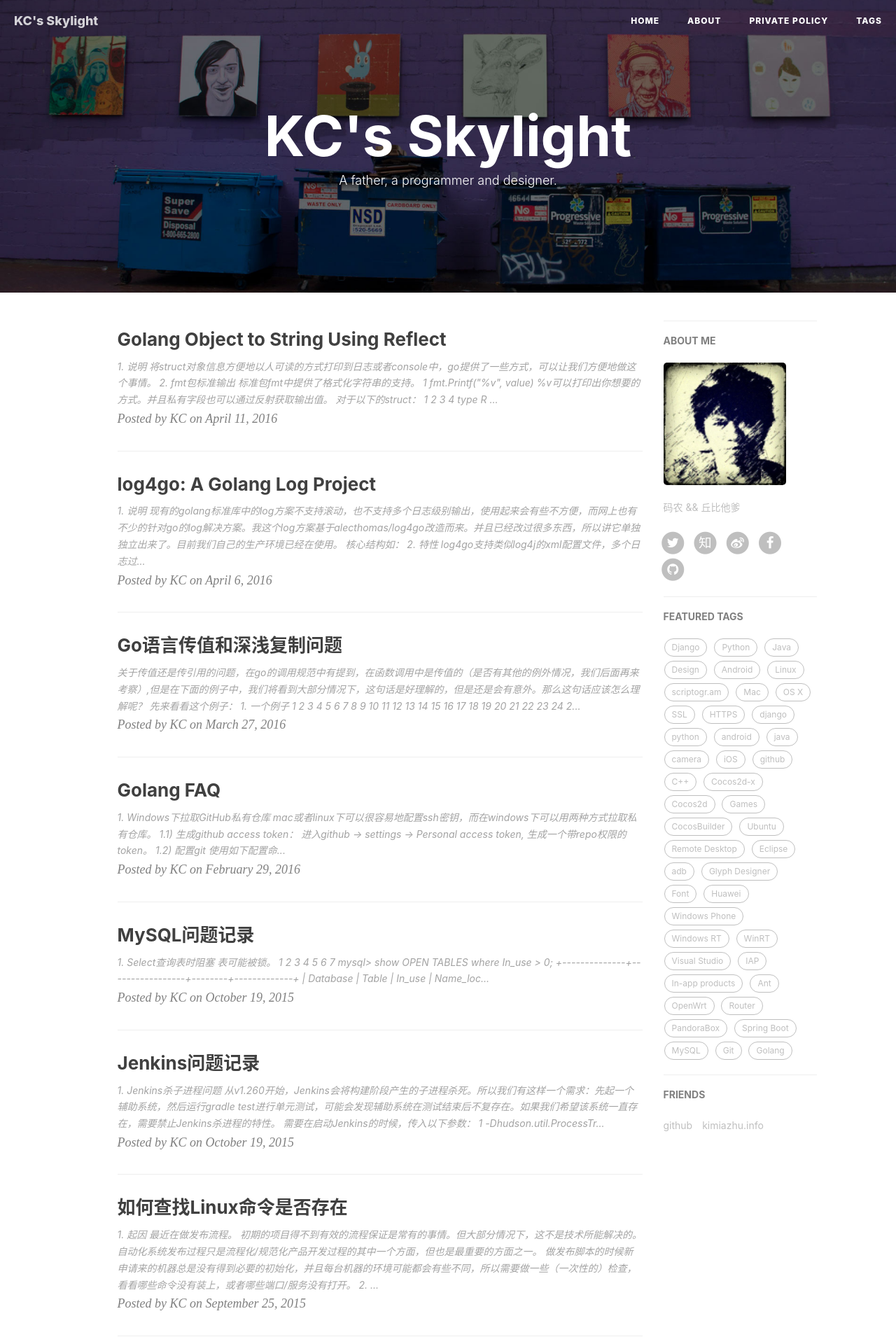
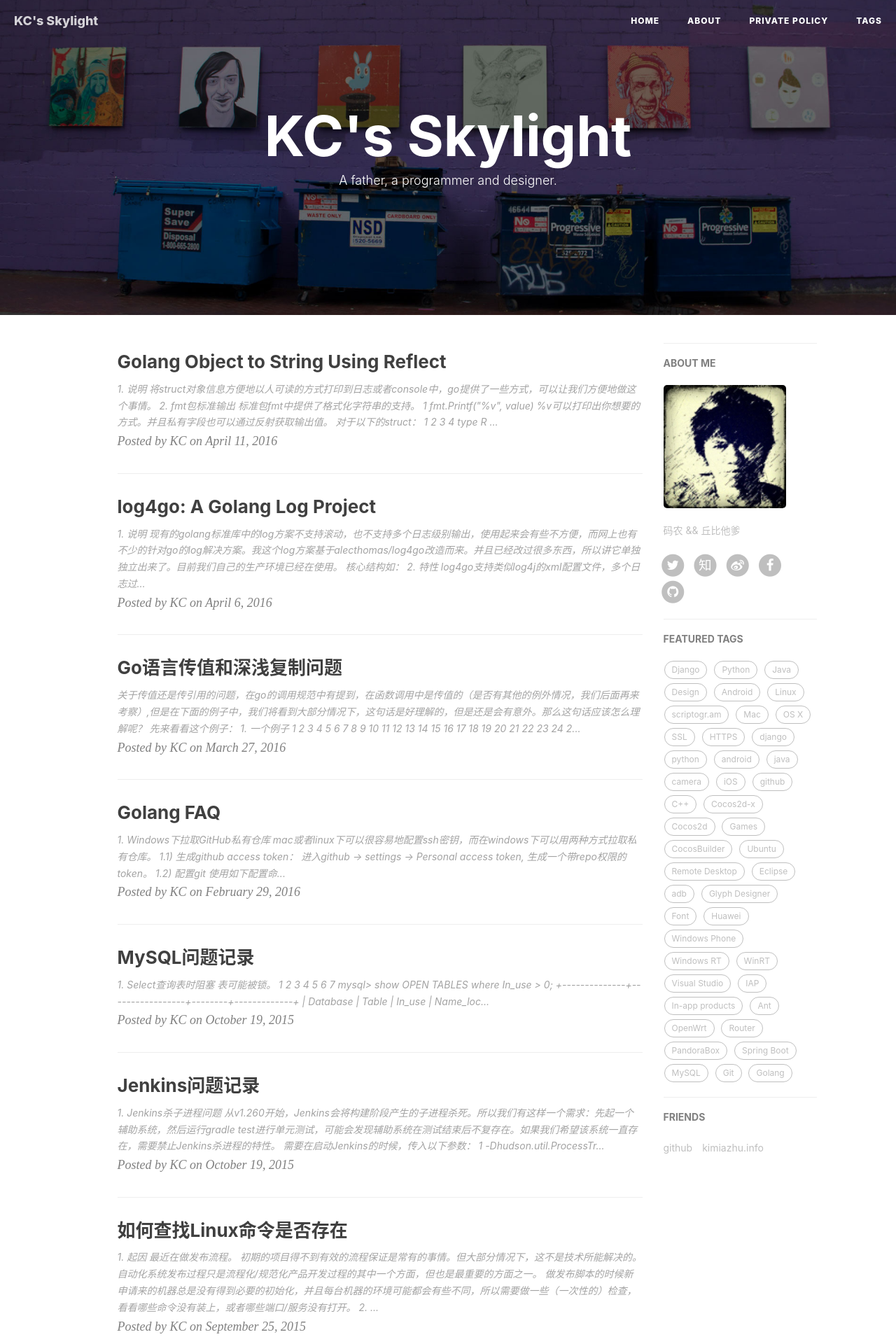
Before and after one commit to kimiazhu/kimiazhu.github.io, a Jekyll site: the page built from index.html, in a window 1280 px wide. Shown: the top 1920 px of the page at 70% size. Built offline with Jekyll 4.4.1, drawn with Linux system fonts in a browser that asks for light colours; nearby versions of some CDN libraries; the list of posts is cut into pages by our own code; comment, search, counter and statistics services are not loaded.

Commit message:
fix hight, make the documents item DO NOT move while google custom search box loaded

```diff
--- a/_layouts/page.html
+++ b/_layouts/page.html
@@ -3,7 +3,7 @@
 ---
 
 <!-- Page Header -->
-<header class="intro-header" style="background-image: url('{{ site.baseurl }}/{% if page.header-img %}{{ page.header-img }}{% else %}{{ site.header-img }}{% endif %}')">
+<header class="intro-header" style="background-image: url('{{ site.baseurl }}/{% if page.header-img %}{{ page.header-img }}{% else %}{{ site.header-img }}{% endif %}'); height: 450px;">
     <div class="container">
         <div class="row">
             <div class="col-lg-8 col-lg-offset-2 col-md-10 col-md-offset-1 ">
@@ -14,7 +14,7 @@
                 </div>
             </div>
         </div>
-        <div id="cus_google_search">
+        <div id="cus_google_search" class="cus_google_search_page">
             <script>
               (function() {
                 var cx = '001907658793054288336:zpgnfyjtlxk';
--- a/_layouts/post.html
+++ b/_layouts/post.html
@@ -10,7 +10,8 @@
 <style type="text/css">
     header.intro-header{
         position: relative;
-        background-image: url('{{ site.baseurl }}/{% if page.header-img %}{{ page.header-img }}{% else %}{{ site.header-img }}{% endif %}')
+        background-image: url('{{ site.baseurl }}/{% if page.header-img %}{{ page.header-img }}{% else %}{{ site.header-img }}{% endif %}');
+        height: 550px;
     }
 
     {% if page.header-mask %}
@@ -44,7 +45,7 @@
                 </div>
             </div>
         </div>
-        <div id="cus_google_search">
+        <div id="cus_google_search" class="cus_google_search_post">
             <script>
               (function() {
                 var cx = '001907658793054288336:zpgnfyjtlxk';
--- a/css/google-search.css
+++ b/css/google-search.css
@@ -4,3 +4,13 @@
     width: 500px;
     margin: auto;
 }
+
+.cus_google_search_page {
+    position: relative;
+    bottom: 50px;
+}
+
+.cus_google_search_post {
+    position: relative;
+    bottom: 50px;
+}
```
